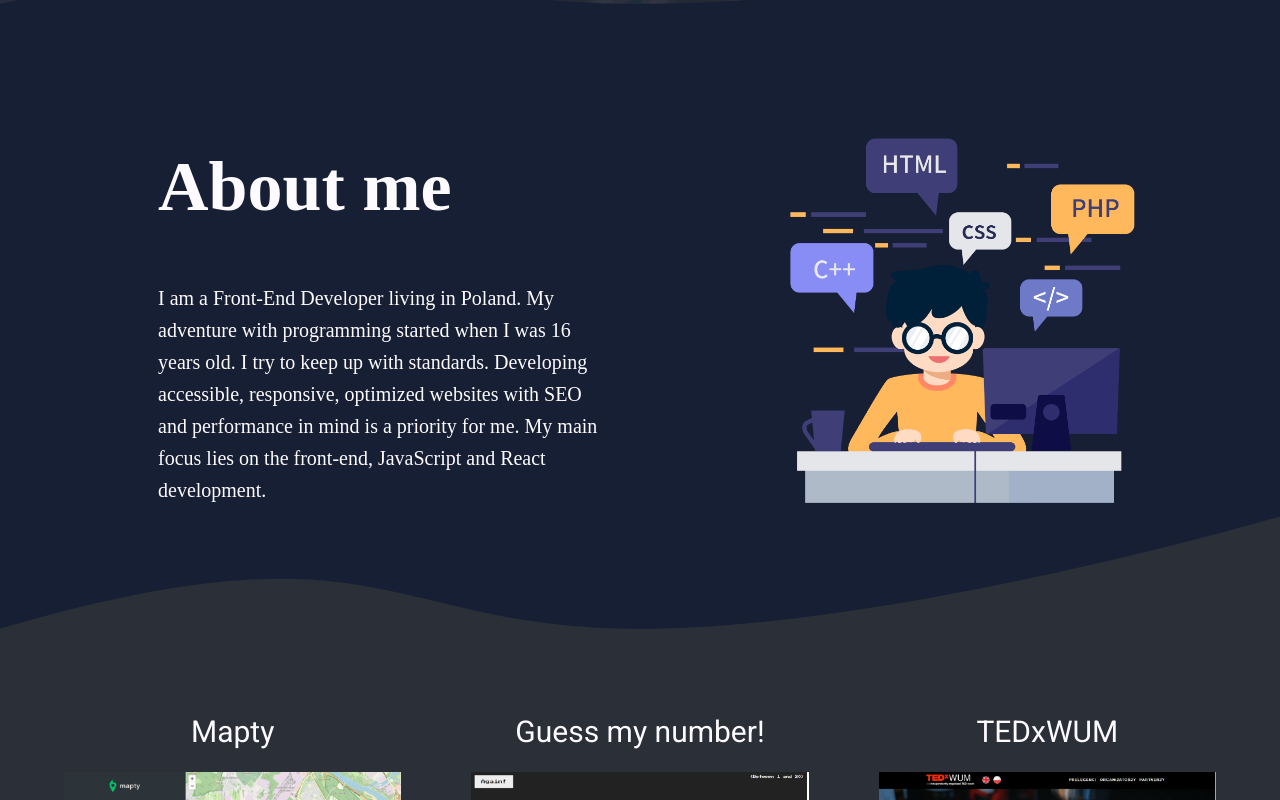
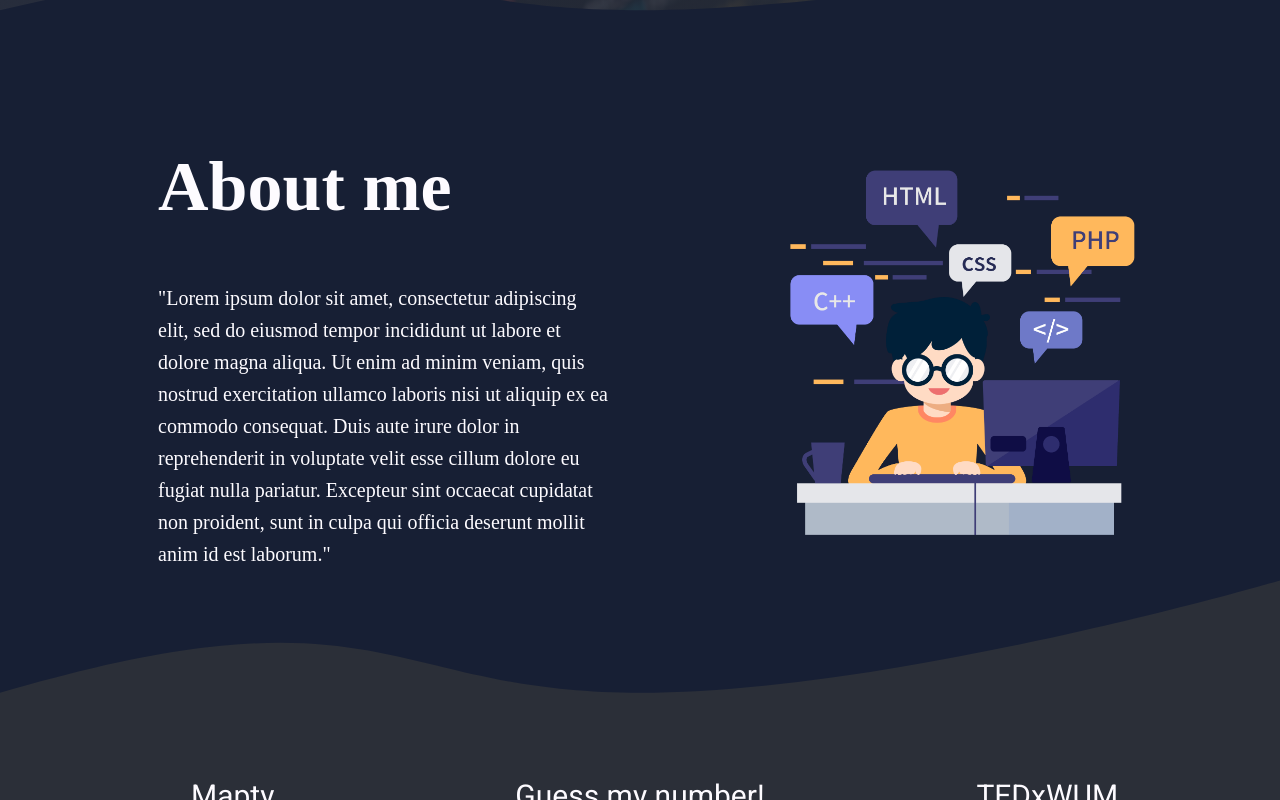
Before and after one commit to Rafal-Weglinski/Rafal-Weglinski.github.io, a website: page index.html in a window 1280 px wide. Shown: the part 604-1404 px from the top of the page. Drawn offline with Linux system fonts and the light colour scheme.

Commit message:
Update index.html

```diff
--- a/index.html
+++ b/index.html
@@ -35,12 +35,7 @@
       <div class="about__left">
         <h2 class="heading-2">About me</h2>
         <p class="about__text">
-          I am a Front-End Developer living in Poland. My adventure with
-          programming started when I was 16 years old. I try to keep up with
-          standards. Developing accessible, responsive, optimized websites with
-          SEO and performance in mind is a priority for me. My main focus lies
-          on the front-end, JavaScript and React development.
-        </p>
+          "Lorem ipsum dolor sit amet, consectetur adipiscing elit, sed do eiusmod tempor incididunt ut labore et dolore magna aliqua. Ut enim ad minim veniam, quis nostrud exercitation ullamco laboris nisi ut aliquip ex ea commodo consequat. Duis aute irure dolor in reprehenderit in voluptate velit esse cillum dolore eu fugiat nulla pariatur. Excepteur sint occaecat cupidatat non proident, sunt in culpa qui officia deserunt mollit anim id est laborum."
       </div>
       <div class="about__right">
         <img
```
